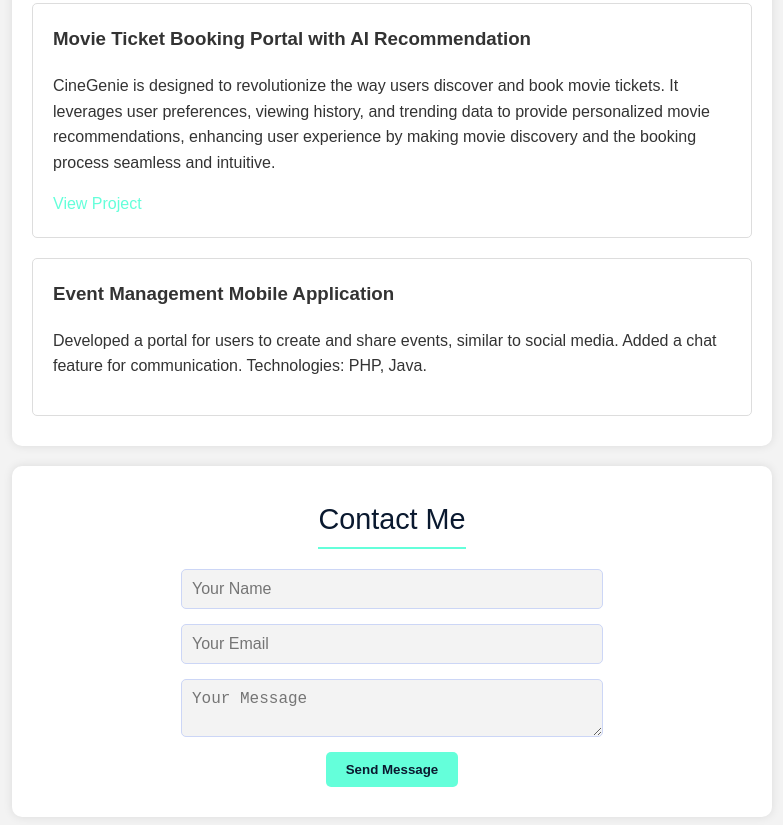
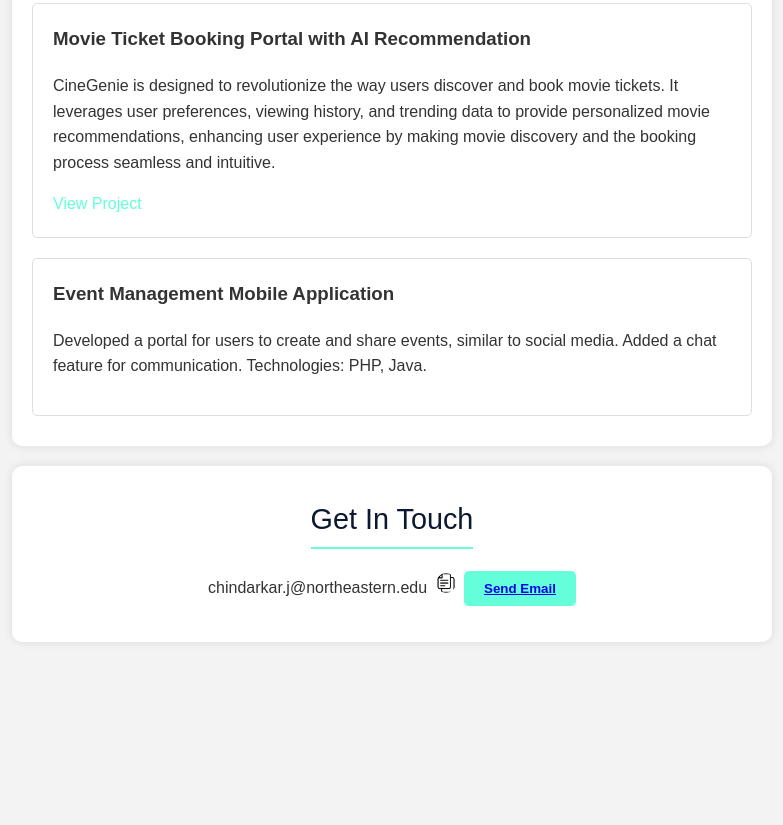
Before and after one commit to Jayeshc224/Portfolio-website, a plain HTML site: page index.html in a window 1280 px wide. Shown: the part 1384-2209 px from the top of the page, without its empty margins (248-1031 px from the left). After the commit the page ends 2086 px from the top, so only its background shows below. Drawn offline with Linux system fonts and the light colour scheme.

Commit message:
Updated contact form

```diff
--- a/css/styles.css
+++ b/css/styles.css
@@ -212,6 +212,7 @@ input:focus, textarea:focus {
 }
 
 button {
+  text-decoration: none;
   background-color: #64ffda;
   border: none;
   padding: 10px 20px;
@@ -223,7 +224,7 @@ button {
 }
 
 button:hover {
-  background-color: #5fd7bf; /* Darker shade on hover */
+  background-color: #5fd7bf;
 }
 
 
@@ -242,3 +243,18 @@ button:hover {
     padding: 20px;
   }
 }
+
+.copy-button {
+  padding: 4px 4px;
+  border: none;
+  cursor: pointer;
+  display: inline-flex;
+  align-items: center;
+  background-color: white;
+}
+
+.copy-button img {
+  width: 20px;
+  height: 20px; /* Keep the image size fixed */
+  object-fit: contain;
+}
--- a/index.html
+++ b/index.html
@@ -76,16 +76,14 @@
 
   <!-- Contact Section -->
   <section id="contact">
-    <h2>Contact Me</h2>
-    <form>
-      <input type="text" placeholder="Your Name"  />
-      <input type="email" placeholder="Your Email"  />
-      <textarea placeholder="Your Message" ></textarea>
-      <button type="submit">Send Message</button>
-    </form>
+    <h2>Get In Touch</h2>
+    <div class="contact-box">
+      <span class="contact-email">chindarkar.j@northeastern.edu</span>
+      <button class="copy-button" onclick="copyEmail()"><img src="images/copyicon.png" alt="Profile Photo" class="profile-photo">
+      </button>
+      <button><a href="mailto:chindarkar.j@northeastern.edu" class="send-email-button">Send Email</a></button>
+    </div>
   </section>
-
-
 
   <script src="js/main.js"></script>
 </div>
--- a/js/main.js
+++ b/js/main.js
@@ -11,8 +11,26 @@ document.addEventListener('DOMContentLoaded', () => {
 
   // Handle form submission
   const contactForm = document.getElementById('contact-form');
+  if (contactForm) {
     contactForm.addEventListener('submit', (e) => {
       e.preventDefault();
       alert('Message Sent!');
     });
+  }
 });
+
+// Function to copy email
+function copyEmail() {
+  const emailText = document.getElementById("email").innerText;
+  if (emailText) {
+    const tempInput = document.createElement("input");
+    document.body.appendChild(tempInput);
+    tempInput.value = emailText;
+    tempInput.select();
+    document.execCommand("copy");
+    document.body.removeChild(tempInput);
+    alert("Email copied: " + emailText);
+  } else {
+    alert("Email not found!");
+  }
+}
```
Also changed, not shown: images/copyicon.png (added). Lines whose indentation alone changed are shown as unchanged.
